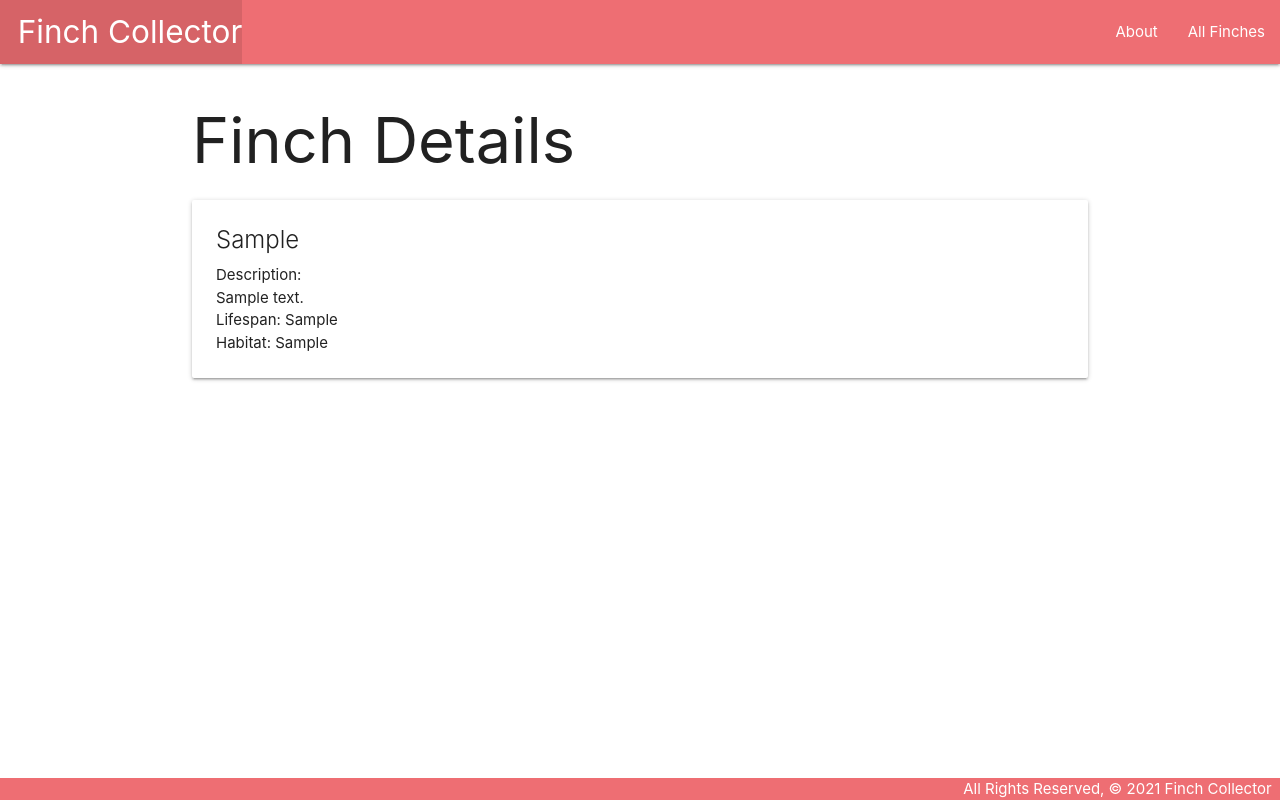
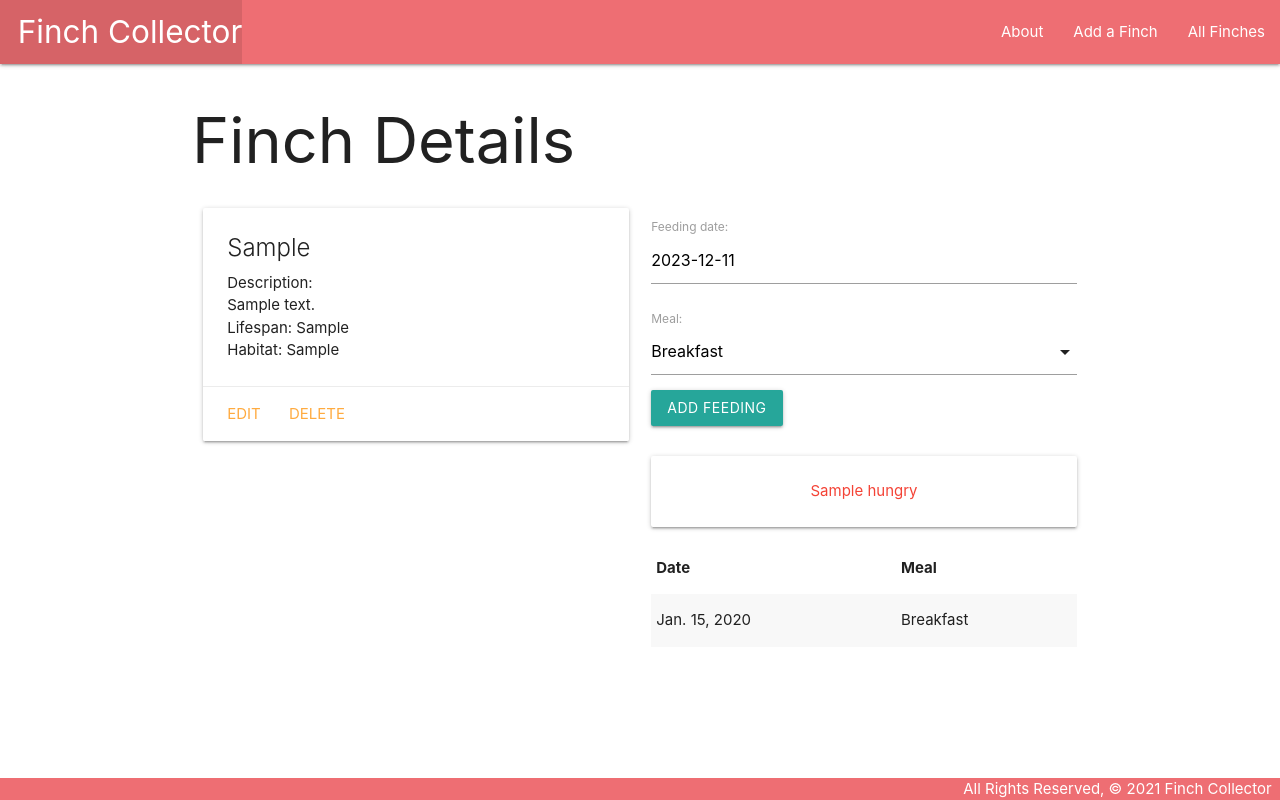
Before and after one commit to phuongmous/finchcollector, a Django app: page /finches/1 in a window 1280 px wide. Run offline with Django 5.2, Linux system fonts and the light colour scheme; tables that the repository leaves empty hold one stand-in row (values such as "Sample post").

Commit message:
Finch collector lab - part 3 and 4

```diff
--- a/main_app/admin.py
+++ b/main_app/admin.py
@@ -1,6 +1,7 @@
 from django.contrib import admin
 # import your models here
-from .models import Finch
+from .models import Finch, Feeding
 
+admin.site.register(Finch)
 # Register your models here.
-admin.site.register(Finch)
+admin.site.register(Feeding)
--- /dev/null
+++ b/main_app/forms.py
@@ -0,0 +1,7 @@
+from django.forms import ModelForm
+from .models import Feeding
+
+class FeedingForm(ModelForm):
+  class Meta:
+    model = Feeding
+    fields = ['date', 'meal']
--- a/main_app/models.py
+++ b/main_app/models.py
@@ -1,4 +1,13 @@
 from django.db import models
+from django.urls import reverse
+from datetime import date
+
+MEALS = (
+    ('B', 'Breakfast'),
+    ('L', 'Lunch'),
+    ('D', 'Dinner')
+)
+
 
 # Create your models here.
 class Finch(models.Model):
@@ -7,5 +16,28 @@ class Finch(models.Model):
     lifespan = models.CharField(max_length=100)
     habitat = models.CharField(max_length=100)
 
+    def get_absolute_url(self):
+        return reverse('detail', kwargs={'finch_id': self.id})
+
     def __str__(self):
         return f'{self.species} ({self.id})'
+
+    def fed_for_today(self):
+        return self.feeding_set.filter(date=date.today()).count() >= len(MEALS)
+
+class Feeding(models.Model):
+    date = models.DateField('feeding date')
+    meal = models.CharField(
+        max_length=1,
+        choices=MEALS,
+        default=MEALS[0][0]
+    )
+
+    finch = models.ForeignKey(Finch, on_delete=models.CASCADE)
+
+    def __str__(self):
+        return f"{self.get_meal_display()} on {self.date}"
+
+    # change the default sort
+    class Meta:
+        ordering = ['-date']
--- a/main_app/templates/base.html
+++ b/main_app/templates/base.html
@@ -9,17 +9,19 @@
   <title>Finch Collector</title>
   <link rel="stylesheet" href="https://cdnjs.cloudflare.com/ajax/libs/materialize/1.0.0/css/materialize.min.css">
   <link rel="stylesheet" type="text/css" href="{% static 'css/style.css' %}">
+  <script src="https://cdnjs.cloudflare.com/ajax/libs/materialize/1.0.0/js/materialize.min.js"></script>
 </head>
 <body>
   <header class="navbar-fixed">
     <nav>
       <div class="nav-wrapper">
         <ul>
-          <li><a href="/" class="left brand-logo">&nbsp;&nbsp;Finch Collector</a></li>
+          <li><a href="{% url 'home' %}" class="left brand-logo">&nbsp;&nbsp;Finch Collector</a></li>
         </ul>
         <ul class="right">
-          <li><a href="/about">About</a></li>
-          <li><a href="/finches">All Finches</a></li>
+          <li><a href="{% url 'about' %}">About</a></li>
+          <li><a href="{% url 'finches_create' %}">Add a Finch</a></li>
+          <li><a href="{% url 'index' %}">All Finches</a></li>
         </ul>
       </div>
     </nav>
--- a/main_app/templates/finches/detail.html
+++ b/main_app/templates/finches/detail.html
@@ -3,6 +3,8 @@
 
 <h1>Finch Details</h1>
 
+<div class="row">
+    <div class="col s6">
         <div class="card">
             <div class="card-content">
                 <span class="card-title">{{ finch.species }}</span>
@@ -10,6 +12,51 @@
                 <p>Lifespan: {{ finch.lifespan  }} </p>
                 <p>Habitat: {{ finch.habitat }} </p>
             </div>
+            <div class="card-action">
+                <a href="{% url 'finches_update' finch.id %}">Edit</a>
+                <a href="{% url 'finches_delete' finch.id %}">Delete</a>
             </div>
-
+        </div>
+    </div>
+    <div class="col s6">
+        <form action="{% url 'add_feeding' finch.id %}" method="POST">
+            {% csrf_token %}
+            <!-- Render the inputs -->
+            {{ feeding_form.as_p }}
+            <input type="submit" class="btn" value="Add Feeding">
+        </form>
+        <br>
+        {% if finch.fed_for_today %}
+            <div class="card-panel teal-text center-align">{{finch.species}} fed</div>
+        {% else %}
+          <div class="card-panel red-text center-align">{{finch.species}} hungry</div>
+        {% endif %}
+        <table class="striped">
+          <thead>
+            <tr><th>Date</th><th>Meal</th></tr>
+          </thead>
+          <tbody>
+            {% for feeding in finch.feeding_set.all %}
+              <tr>
+                <td>{{feeding.date}}</td>
+                <td>{{feeding.get_meal_display}}</td>
+              </tr>
+            {% endfor %}
+          </tbody>
+        </table>
+      </div>
+</div>
+<script>
+    const dateElement = document.getElementById('id_date');
+    // M is Materialize's global variable
+    M.Datepicker.init(dateElement, {
+      format: 'yyyy-mm-dd',
+      defaultDate: new Date(),
+      setDefaultDate: true,
+      autoClose: true
+    });
+    // add additional JS to initialize select below
+    const selectElement = document.getElementById('id_meal');
+    M.FormSelect.init(selectElement);
+</script>
 {% endblock %}
--- a/main_app/urls.py
+++ b/main_app/urls.py
@@ -6,4 +6,8 @@ urlpatterns = [
     path('about/', views.about, name='about'),
     path('finches/', views.finches_index, name='index'),
     path('finches/<int:finch_id>', views.finches_detail, name='detail'),
+    path('finches/create', views.FinchCreate.as_view(), name='finches_create'),
+    path('finches/<int:pk>/update/', views.FinchUpdate.as_view(), name='finches_update'),
+    path('finches/<int:pk>/delete/', views.FinchDelete.as_view(), name='finches_delete'),
+    path('finches/<int:finch_id>/add_feeding/', views.add_feeding, name='add_feeding'),
 ]
--- a/main_app/views.py
+++ b/main_app/views.py
@@ -1,16 +1,14 @@
-from django.shortcuts import render
+from django.shortcuts import render, redirect
+from django.views.generic.edit import CreateView, UpdateView, DeleteView
+
 from .models import Finch
+from .forms import FeedingForm
 # Create your views here.
 def home(request):
     return render(request, 'home.html')
 
 def about(request):
     return render(request, 'about.html')
-
-def finches_index(request):
-    return render(request, 'finches/index.html', {
-        'finches': finches
-    })
 
 def finches_index(request):
     finches = Finch.objects.all()
@@ -22,4 +20,28 @@ def finches_index(request):
 
 def finches_detail(request, finch_id):
     finch = Finch.objects.get(id=finch_id)
-    return render(request, 'finches/detail.html', { 'finch': finch })
+    #instantiate FeedingForm to be rendered in the template
+    feeding_form = FeedingForm()
+    return render(request, 'finches/detail.html', {
+        'finch': finch, 'feeding_form': feeding_form
+    })
+
+def add_feeding(request, finch_id):
+    form = FeedingForm(request.POST)
+    if form.is_valid():
+        new_feeding = form.save(commit=False)
+        new_feeding.finch_id = finch_id
+        new_feeding.save()
+    return redirect('detail', finch_id=finch_id)
+
+class FinchCreate(CreateView):
+    model = Finch
+    fields = '__all__'
+
+class FinchUpdate(UpdateView):
+    model =  Finch
+    fields = ['description', 'lifespan', 'habitat']
+
+class FinchDelete(DeleteView):
+    model = Finch
+    success_url = '/finches'
```
Also changed, not shown: main_app/templates/main_app/finch_confirm_delete.html (added, +18 -0 lines), main_app/templates/main_app/finch_form.html (added, +15 -0 lines), main_app/migrations/0002_feeding.py (added). Lines whose indentation alone changed are shown as unchanged.
